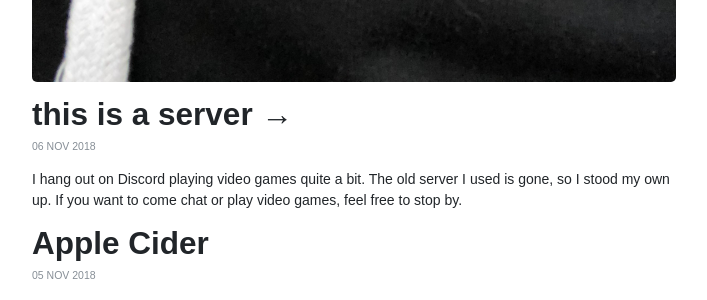
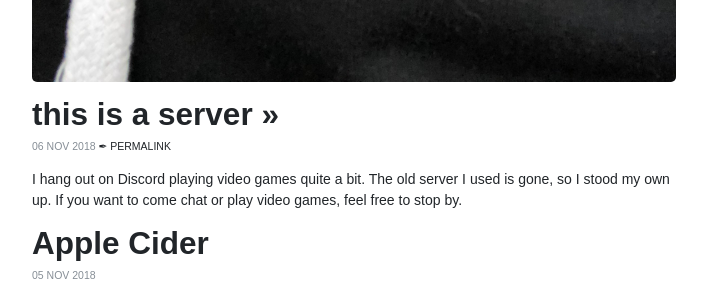
Before and after one commit to thisisamatthew/thisisamatthew.github.io, a Jekyll site: the page built from index.html, in a window 1280 px wide and 900 px high, scrolled down 4527 px. Shown: the part 164-464 px from the top of the window, without its empty margins (286-993 px from the left). Built offline with Jekyll 4.4.1, drawn with Linux system fonts in a browser that asks for light colours; the list of posts is cut into pages by our own code.

Commit message:
Update index.html

```diff
--- a/index.html
+++ b/index.html
@@ -1,7 +1,6 @@
 ---
 layout: default
 ---
-<!-- This loops through the paginated posts -->
 {% for post in paginator.posts %}
     <div class="list-post">
         {% if post.link %}
@@ -10,7 +9,7 @@ layout: default
                     {{ post.title }}
                     <span class="link-arrow">
                         <a href="{{ post.url | prepend: site.baseurl }}">
-                            &rarr;
+                            &raquo;
                         </a>
                     </span>
                 </div>
@@ -25,6 +24,14 @@ layout: default
 
         <div class="list-post-date">
             <time>{{ post.date | date_to_string }}</time>
+            {% if post.link %}
+            <a href="{{ post.url | prepend: site.baseurl }}">
+                     <span class="permalink">
+                         &#x2712; Permalink
+                     </span>
+            </a>
+            {% endif %}
+
         </div>
 
     {% if post.content %}
```
